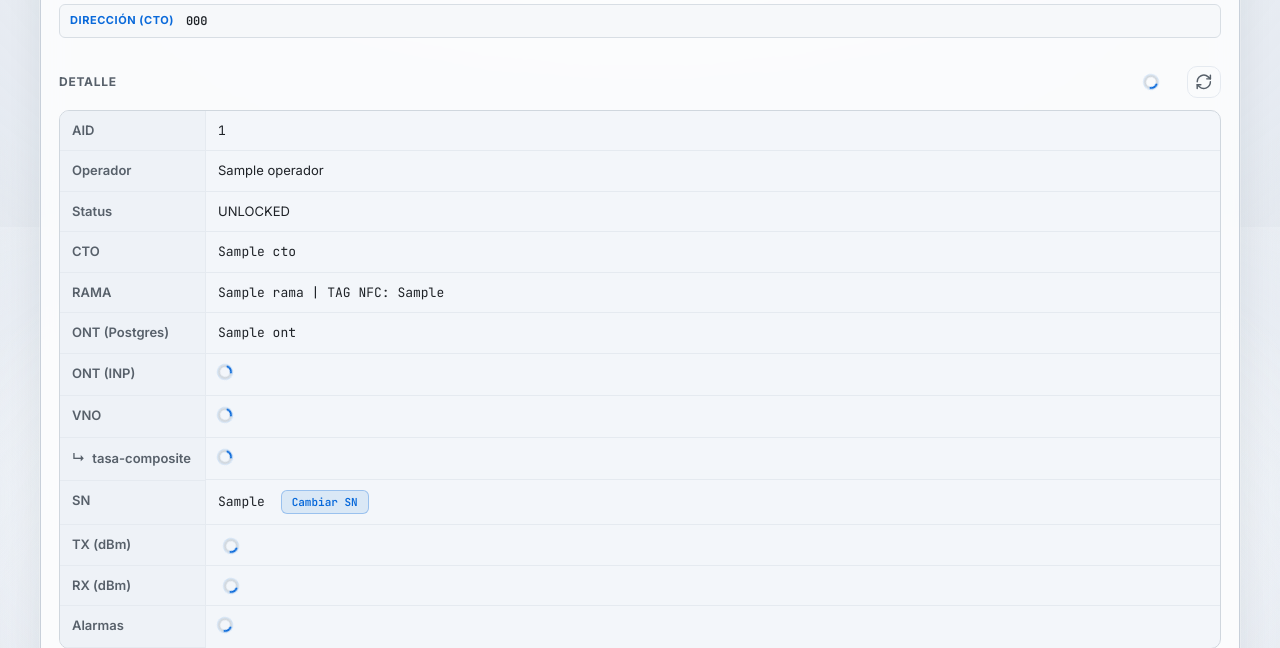
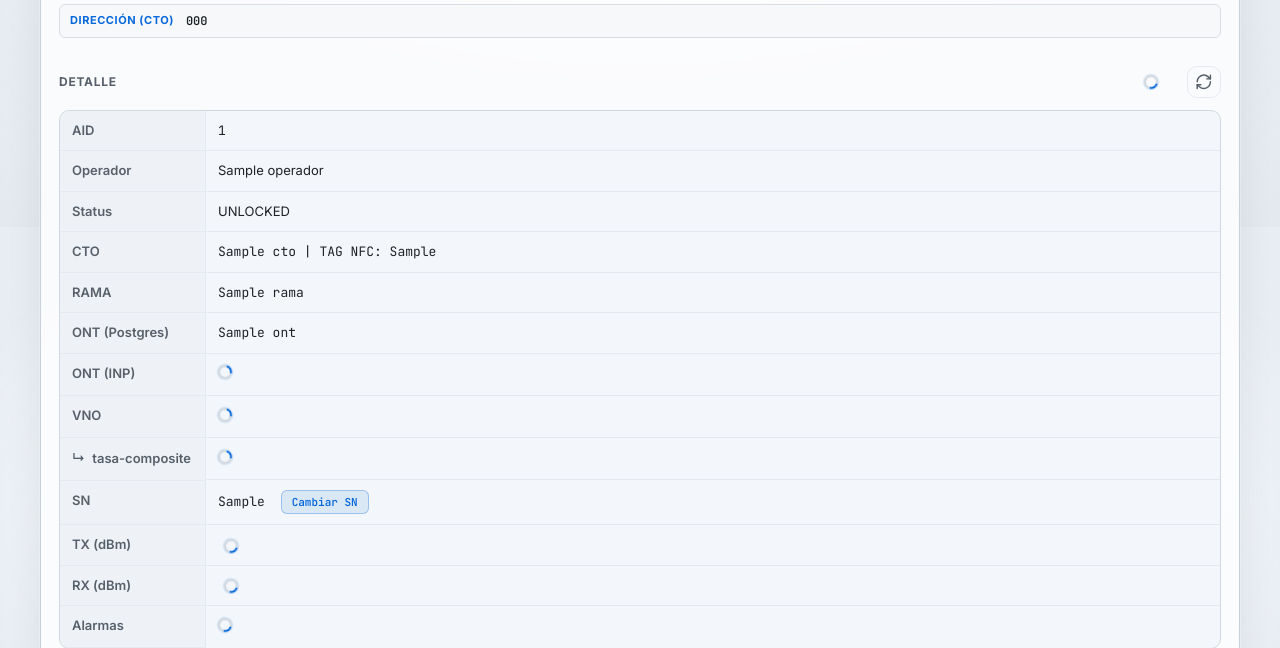
Before and after one commit to sdapestey/atc-noc-suite, a Flask app: template templates/index.html in a window 1280 px wide. Shown: the part 573-1221 px from the top of the page. Run offline with Flask 3, Linux system fonts and the light colour scheme; the template is opened without the code that fills it: most values are stand-ins (such as "Sample title", 1, 10 or a date in 2020); data that the repository does not hold is empty; some libraries are stand-ins or nearby versions.

Commit message:
Add nfc, fix tasa-composite

```diff
--- a/templates/index.html
+++ b/templates/index.html
@@ -615,8 +615,8 @@ window.__CONSULTA_INDEX_CFG__ = {
           <tr><th>AID</th><td id="{{ sec }}-aid-value" class="mono">{{ c.resultado.AID }}</td></tr>
           <tr><th>Operador</th><td id="{{ sec }}-operador-value">{{ c.resultado.OPERADOR }}</td></tr>
           <tr><th>Status</th><td id="{{ sec }}-status-value">{{ c.resultado.Status }}</td></tr>
-          <tr><th>CTO</th><td class="mono">{{ c.resultado.CTO }}</td></tr>
-          <tr><th>RAMA</th><td class="mono">{{ c.resultado.RAMA or "—" }}{% if c.resultado.RAMA %} | TAG NFC: {{ c.resultado.TAG_NFC or "—" }}{% endif %}</td></tr>
+          <tr><th>CTO</th><td class="mono">{{ c.resultado.CTO or "—" }}{% if c.resultado.CTO and c.resultado.CTO != "—" %} | TAG NFC: {{ c.resultado.TAG_NFC or "—" }}{% endif %}</td></tr>
+          <tr><th>RAMA</th><td class="mono">{{ c.resultado.RAMA or "—" }}</td></tr>
           <tr id="{{ sec }}-ont-single-row" hidden><th>ONT (INP)</th><td id="{{ sec }}-ont-value" class="mono">{{ c.resultado.ONT or "—" }}</td></tr>
           <tr id="{{ sec }}-ont-postgres-row"><th>ONT (Postgres)</th><td id="{{ sec }}-ont-postgres-value" class="mono">{{ c.resultado.ONT or "—" }}</td></tr>
           <tr id="{{ sec }}-ont-altiplano-row"><th>ONT (INP)</th><td id="{{ sec }}-ont-altiplano-value" class="mono{% if c.resultado.Status != 'FREE' %} consulta-potencia-loading{% endif %}"{% if c.resultado.Status != 'FREE' %} aria-busy="true" aria-label="Cargando ONT INP"{% endif %}>{% if c.resultado.Status == 'FREE' %}—{% else %}{{ consulta_potencia_spinner }}{% endif %}</td></tr>
```
